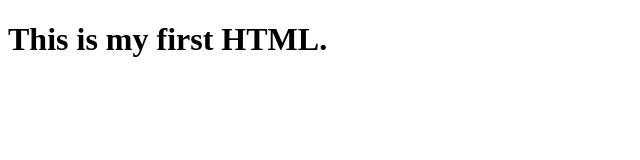
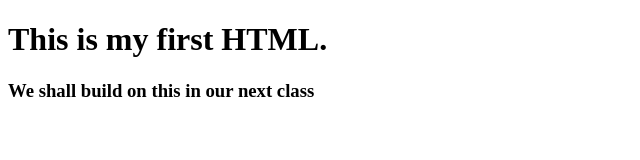
Before and after one commit to SumeyaMolu/assignment1, a plain HTML site: page index.html in a window 1280 px wide. Shown: the whole page, without its empty margins (0-640 px from the left). Drawn offline with Linux system fonts and the light colour scheme.

Commit message:
added a functionality

```diff
--- a/index.html
+++ b/index.html
@@ -7,5 +7,6 @@
 </head>
 <body>
     <h1>This is my first HTML.</h1>
+    <h3>We shall build on this in our next class</h3>
 </body>
 </html>
```
